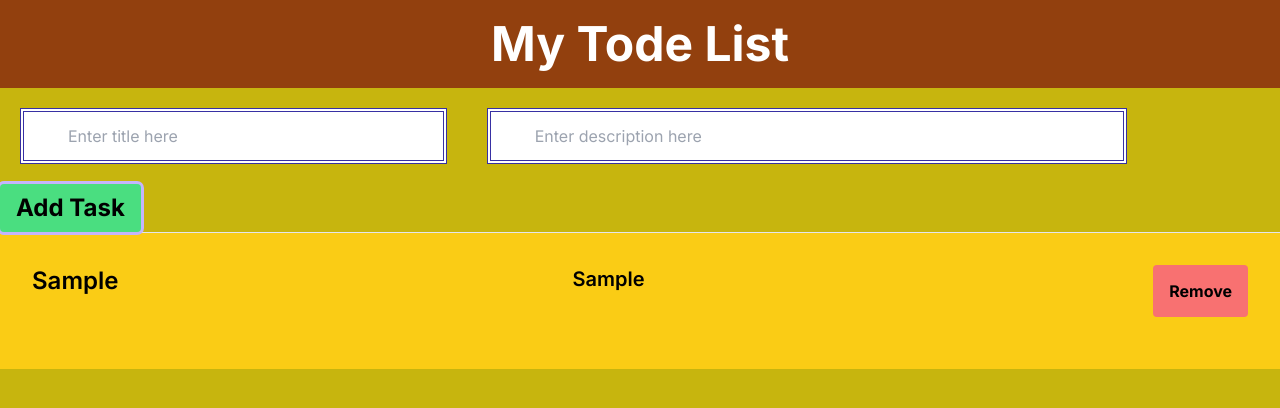
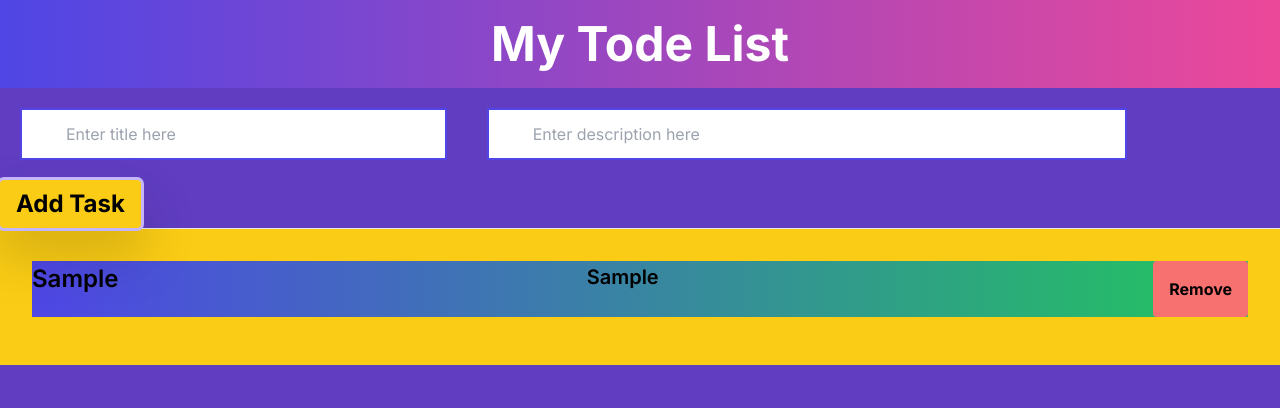
Before and after one commit to jeevans1965/todolist, a Next.js app: page / in a window 1280 px wide. Both pictures are taken after typing "Sample", "Sample" into the empty fields and a click on the button "Add Task". Shown: the top 408 px of the page. Built offline with nearby package versions, Linux system fonts and the light colour scheme.

Commit message:
modified:   app/globals.css modified:   app/page.js

```diff
--- a/app/globals.css
+++ b/app/globals.css
@@ -17,5 +17,5 @@
 }
 
 body {
-  background-color: rgb(199, 181, 14);
+  background-color: rgb(96, 61, 193);
 }
--- a/app/page.js
+++ b/app/page.js
@@ -34,19 +34,19 @@ const page = () => {
   if(mainTask.length>0){
   renderTask=mainTask.map((t,i)=>{
     return (
-      <li key={i} className='flex items-cnter justify-between mb-5 '>
+      <li key={i} className='flex bg-amber-800 box-decoration-slice bg-gradient-to-r from-indigo-600 to-green-500 items-center justify-between mb-4 '>
     <div className='flex justify-between mb-5 w-2/3'>
 
-      <h5 className='text-2xl w-4/6 items-cnter font-semibold'>{t.title}</h5>
+      <h5 className='text-2xl flex-initial w-34  items-cnter font-semibold'>{t.title}</h5>
 
-      <h5 className='text-xl w-2/6 items-cnter font-semibold'>{t.desc}</h5>
+      <h5 className='text-xl flex-initial w-64  items-cnter font-semibold'>{t.desc}</h5>
     </div>
 
       <button
       onClick={()=>{
         deleteHandler(i)
       }}
-      className='bg-red-400 hover:bg-red-700 active:bg-violet-700 focus:outline-none focus:ring focus:ring-violet-300 px-4  py-2 rounded font-bold'>
+      className='bg-red-400 drop-shadow-3xl flex-none hover:bg-red-700 active:bg-violet-700 focus:outline-none focus:ring focus:ring-violet-300 px-4  py-4 rounded font-bold'>
         Remove
       </button>
 
@@ -61,7 +61,7 @@ const page = () => {
 
 
     <div  >
-      <h1 className='bg-amber-800 text-white text-center p-5 m-0 text-5xl font-bold'>
+      <h1 className='bg-amber-800 box-decoration-slice bg-gradient-to-r from-indigo-600 to-pink-500 text-white px-2 text-white text-center p-5 m-0 text-5xl font-bold'>
         My Tode List
       </h1>
 
@@ -69,7 +69,7 @@ const page = () => {
       <form onSubmit={submitHandler}>
 
         <input type="text"
-        className='border-double border-4 border-indigo-800 px-11 w-2/6 py-3 m-5 '
+        className='border-solid border-2 border-indigo-600 px-11 w-2/6 py-3 m-5 '
         placeholder='Enter title here'
         value={title}
         required
@@ -80,7 +80,7 @@ const page = () => {
 
 
         <input type="text"
-        className='border-double border-4 w-3/6 border-indigo-800 px-11 py-3 m-5 '
+        className='border-solid border-2 border-indigo-600 w-3/6  px-11 py-3 m-5 '
         placeholder='Enter description here'
         value={desc}
         required
@@ -89,7 +89,7 @@ const page = () => {
         }}
         />
 
-        <button className='bg-green-400 hover:bg-green-600 active:bg-violet-700 focus:outline-none focus:ring focus:ring-violet-300 text-2xl font-bold rounded px-4 py-2 '>
+        <button className='bg-yellow-400 outline-pink-500  drop-shadow-2xl hover:bg-yellow-600 active:bg-violet-700 focus:outline-none focus:ring focus:ring-violet-300 text-2xl font-bold rounded px-4 py-2 '>
           Add Task
         </button>
 
```
